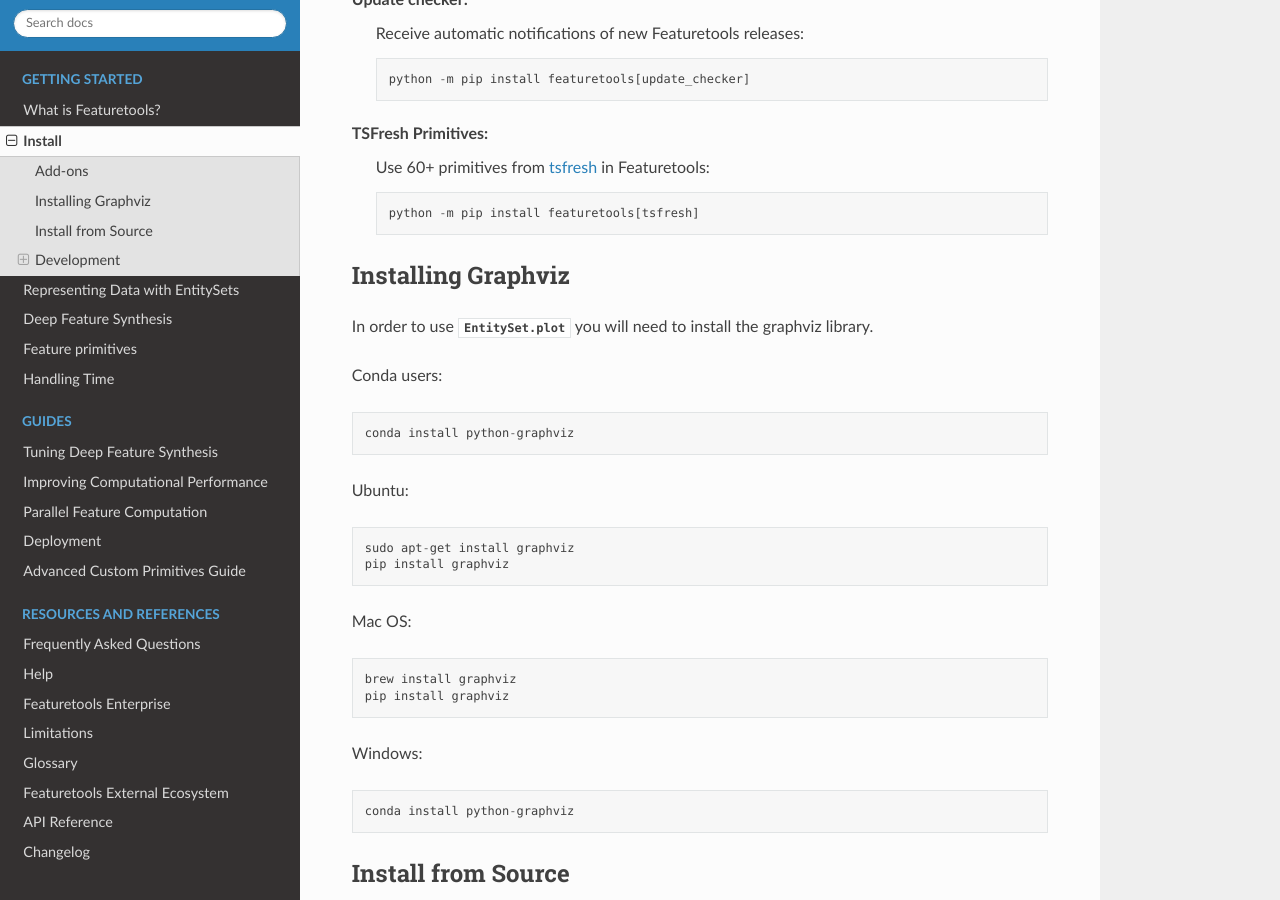
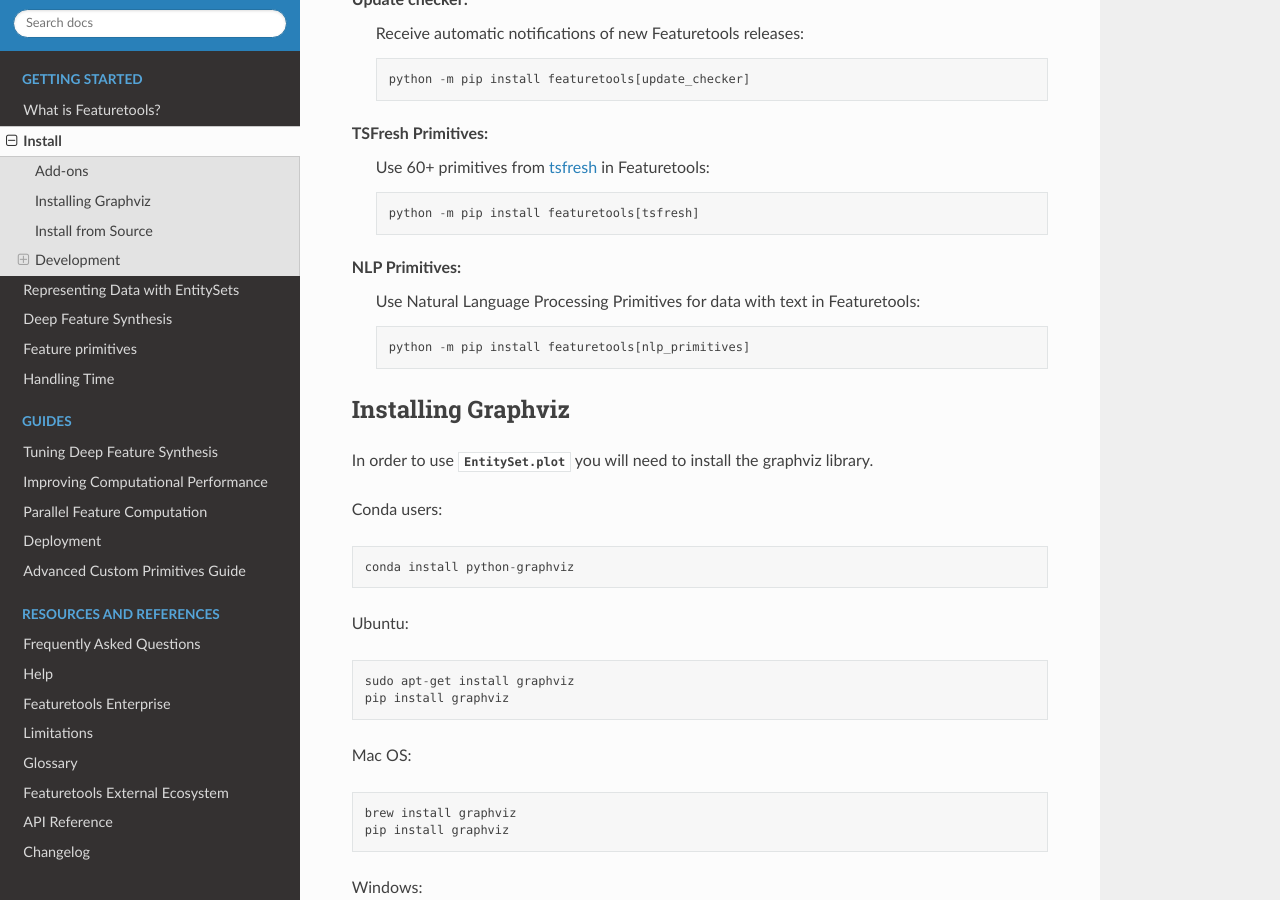
Before and after one commit to alteryx/featuretools, a Sphinx documentation site: the page built from docs/source/getting_started/install.rst, in a window 1280 px wide and 900 px high, scrolled down 594 px. Built offline with Sphinx 7.4.7 and the Read the Docs theme 2.0.0, drawn with Linux system fonts in a browser that asks for light colours; pages that are not in the unit, such as notebooks, are missing from menus.

Commit message:
adding to install instructions:

```diff
--- a/docs/source/getting_started/install.rst
+++ b/docs/source/getting_started/install.rst
@@ -27,6 +27,11 @@
     Use 60+ primitives from `tsfresh <https://tsfresh.readthedocs.io/en/latest/>`__ in Featuretools::
 
         python -m pip install featuretools[tsfresh]
+
+NLP Primitives:
+    Use Natural Language Processing Primitives for data with text in Featuretools::
+
+        python -m pip install featuretools[nlp_primitives]
 
 
 .. _graphviz:
```
